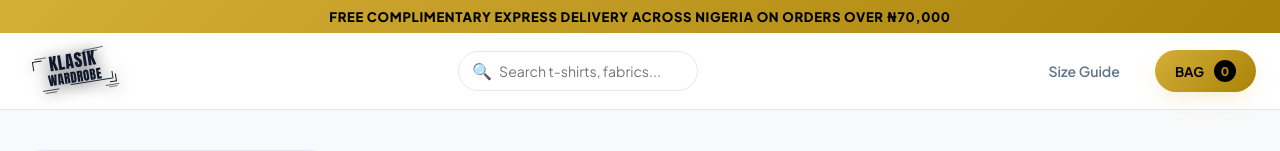
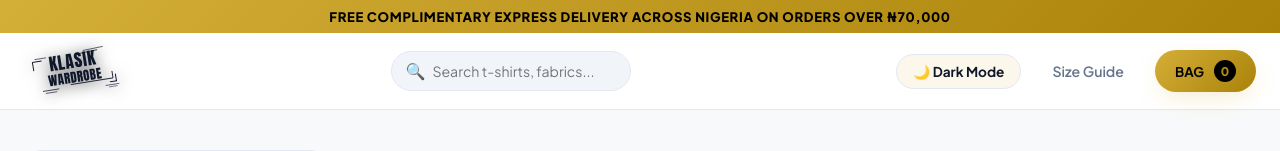
Before and after one commit to Gabby-design/Gloomme, a React (Vite) app: page / in a window 1280 px wide. Shown: the top 151 px of the page. Built offline with nearby package versions, Linux system fonts and the light colour scheme.

Commit message:
Add interactive Light and Dark Mode toggle functionality with persistent localStorage state

```diff
--- a/src/App.jsx
+++ b/src/App.jsx
@@ -1,4 +1,4 @@
-import { useState } from 'react';
+import { useState, useEffect } from 'react';
 import './index.css';
 
 // Product Catalog aligned with ₦30,000, ₦35,000, and ₦40,000 pricing structure
@@ -240,8 +240,18 @@ function KlasikLogo({ height = 48, className = '', fill = 'currentColor' }) {
 }
 
 function App() {
+  const [theme, setTheme] = useState(() => localStorage.getItem('theme') || 'light');
   const [selectedPrice, setSelectedPrice] = useState('ALL');
   const [selectedCategory, setSelectedCategory] = useState('ALL');
+
+  useEffect(() => {
+    document.documentElement.setAttribute('data-theme', theme);
+    localStorage.setItem('theme', theme);
+  }, [theme]);
+
+  const toggleTheme = () => {
+    setTheme((prev) => (prev === 'light' ? 'dark' : 'light'));
+  };
   const [searchQuery, setSearchQuery] = useState('');
   const [cart, setCart] = useState([]);
   const [isCartOpen, setIsCartOpen] = useState(false);
@@ -382,7 +392,7 @@ function App() {
       <header className="site-header">
         <div className="nav-inner">
           <a href="#home" className="brand-logo" aria-label="Klasik Wardrobe Home">
-            <KlasikLogo height={44} className="header-logo" fill="#0f172a" />
+            <KlasikLogo height={44} className="header-logo" fill={theme === 'dark' ? '#ffffff' : '#0f172a'} />
           </a>
 
           {/* Search Box */}
@@ -399,6 +409,9 @@ function App() {
 
           {/* Nav Actions */}
           <div className="nav-actions">
+            <button className="theme-toggle-btn" onClick={toggleTheme} aria-label="Toggle Light/Dark Theme">
+              {theme === 'light' ? '🌙 Dark Mode' : '☀️ Light Mode'}
+            </button>
             <button className="filter-btn" onClick={() => setIsSizeGuideOpen(true)}>
               Size Guide
             </button>
--- a/src/index.css
+++ b/src/index.css
@@ -1,4 +1,19 @@
 :root {
+  --font-serif: 'Cinzel', serif;
+  --font-sans: 'Plus Jakarta Sans', sans-serif;
+
+  --radius-sm: 8px;
+  --radius-md: 14px;
+  --radius-lg: 20px;
+  --radius-full: 9999px;
+
+  --gold-primary: #d4af37;
+  --gold-gradient: linear-gradient(135deg, #d4af37 0%, #aa820a 100%);
+  --gold-glow: rgba(212, 175, 55, 0.25);
+}
+
+/* Light Theme (Default) */
+:root, [data-theme="light"] {
   color-scheme: light;
   --bg-main: #f8f9fa;
   --bg-card: #ffffff;
@@ -10,21 +25,31 @@
   --text-muted: #64748b;
   --text-gold: #b48c14;
 
-  --gold-primary: #d4af37;
-  --gold-gradient: linear-gradient(135deg, #d4af37 0%, #aa820a 100%);
-  --gold-glow: rgba(212, 175, 55, 0.25);
   --dark-overlay: rgba(15, 23, 42, 0.75);
-
-  --font-serif: 'Cinzel', serif;
-  --font-sans: 'Plus Jakarta Sans', sans-serif;
-
-  --radius-sm: 8px;
-  --radius-md: 14px;
-  --radius-lg: 20px;
-  --radius-full: 9999px;
-
   --shadow-gold: 0 8px 25px -5px rgba(212, 175, 55, 0.25);
   --shadow-card: 0 10px 30px rgba(15, 23, 42, 0.08);
+  --header-bg: rgba(255, 255, 255, 0.94);
+  --input-bg: #f1f5f9;
+}
+
+/* Dark Theme */
+[data-theme="dark"] {
+  color-scheme: dark;
+  --bg-main: #09090c;
+  --bg-card: #121218;
+  --bg-card-hover: #1a1a24;
+  --surface-border: rgba(255, 255, 255, 0.12);
+  --surface-border-strong: rgba(212, 175, 55, 0.5);
+
+  --text-main: #f8fafc;
+  --text-muted: #94a3b8;
+  --text-gold: #f3c649;
+
+  --dark-overlay: rgba(5, 5, 8, 0.85);
+  --shadow-gold: 0 10px 30px -10px rgba(212, 175, 55, 0.35);
+  --shadow-card: 0 20px 40px rgba(0, 0, 0, 0.6);
+  --header-bg: rgba(9, 9, 12, 0.92);
+  --input-bg: rgba(255, 255, 255, 0.07);
 }
 
 * {
@@ -129,10 +154,33 @@ a {
   filter: drop-shadow(0 0 10px rgba(212, 175, 55, 0.35));
 }
 
+.theme-toggle-btn {
+  padding: 8px 16px;
+  background: rgba(212, 175, 55, 0.1);
+  border: 1px solid var(--surface-border);
+  color: var(--text-main);
+  border-radius: var(--radius-full);
+  font-size: 0.85rem;
+  font-weight: 700;
+  cursor: pointer;
+  display: inline-flex;
+  align-items: center;
+  gap: 6px;
+  transition: all 0.25s ease;
+}
+
+.theme-toggle-btn:hover {
+  background: var(--gold-gradient);
+  color: #050508;
+  border-color: transparent;
+  transform: translateY(-1px);
+  box-shadow: var(--shadow-gold);
+}
+
 .nav-actions {
   display: flex;
   align-items: center;
-  gap: 16px;
+  gap: 12px;
 }
 
 /* Search Bar */
@@ -144,7 +192,7 @@ a {
 .search-input {
   width: 100%;
   padding: 10px 16px 10px 40px;
-  background: rgba(255, 255, 255, 0.06);
+  background: var(--input-bg);
   border: 1px solid var(--surface-border);
   border-radius: var(--radius-full);
   color: var(--text-main);
```
Also changed, not shown: 1 other file (tests, documents, lock files or other folders).
